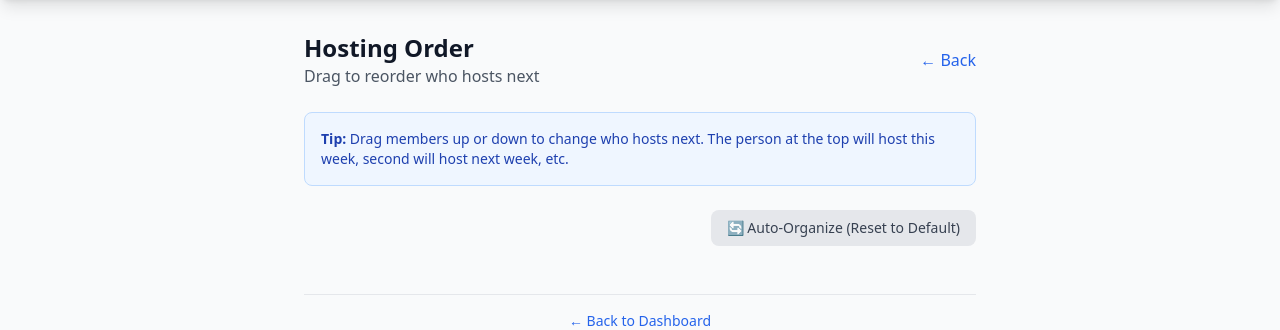
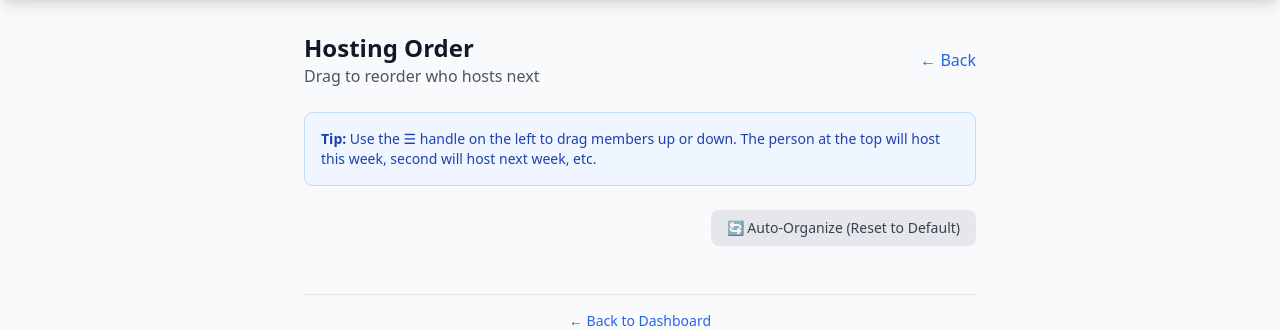
Before and after one commit to Caellwyn/guy-lunch, a Python web app: template app/templates/secretary/hosting_order.html in a window 1280 px wide. Shown: the part 64-394 px from the top of the page. Run offline with Jinja, Linux system fonts and the light colour scheme; the template is opened without the code that fills it, so the values that code supplies are empty; some libraries are stand-ins or nearby versions.

Commit message:
feat: Enhance drag-and-drop functionality with touch-friendly handle and updated instructions

```diff
--- a/app/templates/secretary/hosting_order.html
+++ b/app/templates/secretary/hosting_order.html
@@ -19,7 +19,7 @@
     <!-- Instructions -->
     <div class="bg-blue-50 border border-blue-200 rounded-lg p-4">
         <p class="text-blue-800 text-sm">
-            <strong>Tip:</strong> Drag members up or down to change who hosts next.
+            <strong>Tip:</strong> Use the ☰ handle on the left to drag members up or down.
             The person at the top will host this week, second will host next week, etc.
         </p>
     </div>
@@ -33,14 +33,16 @@
     </div>
 
     <!-- Sortable List -->
-    <div class="bg-white rounded-lg shadow overflow-hidden">
+    <!-- Note: px-6 on outer div creates scroll zones on mobile edges -->
+    <div class="px-6 -mx-6 sm:px-0 sm:mx-0">
+        <div class="bg-white rounded-lg shadow overflow-hidden mx-6 sm:mx-0">
             <ul id="hosting-list" class="divide-y divide-gray-100">
                 {% for member in members %}
-                <li class="hosting-item flex items-center px-4 py-4 hover:bg-gray-50 cursor-grab active:cursor-grabbing"
+                    <li class="hosting-item flex items-center px-4 py-4 hover:bg-gray-50"
                         data-id="{{ member.id }}">
 
-                    <!-- Drag Handle -->
-                    <div class="flex-shrink-0 mr-4 text-gray-400">
+                    <!-- Drag Handle - touch-friendly size -->
+                    <div class="drag-handle flex-shrink-0 mr-3 p-2 -ml-2 text-gray-400 cursor-grab active:cursor-grabbing touch-manipulation">
                         <svg class="w-6 h-6" fill="none" stroke="currentColor" viewBox="0 0 24 24">
                             <path stroke-linecap="round" stroke-linejoin="round" stroke-width="2" d="M4 8h16M4 16h16"/>
                         </svg>
@@ -82,6 +84,7 @@
                 {% endfor %}
             </ul>
         </div>
+    </div>
 
     <!-- Save Status -->
     <div id="save-status" class="text-center text-sm text-gray-500 hidden">
@@ -110,7 +113,7 @@ const sortable = Sortable.create(hostingList, {
     ghostClass: 'bg-blue-100',
     chosenClass: 'bg-blue-50',
     dragClass: 'shadow-lg',
-    handle: '.hosting-item',
+    handle: '.drag-handle',  // Only drag via the handle, not the whole row
     onEnd: function(evt) {
         saveOrder();
         updatePositionNumbers();
```
Lines whose indentation alone changed are shown as unchanged.
